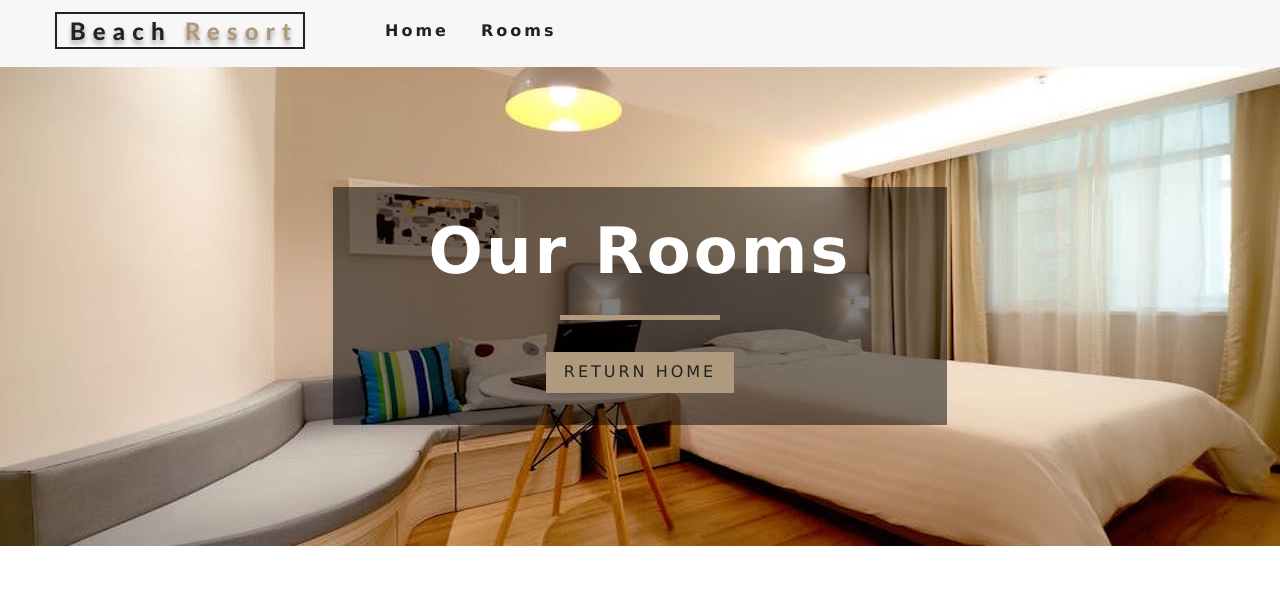
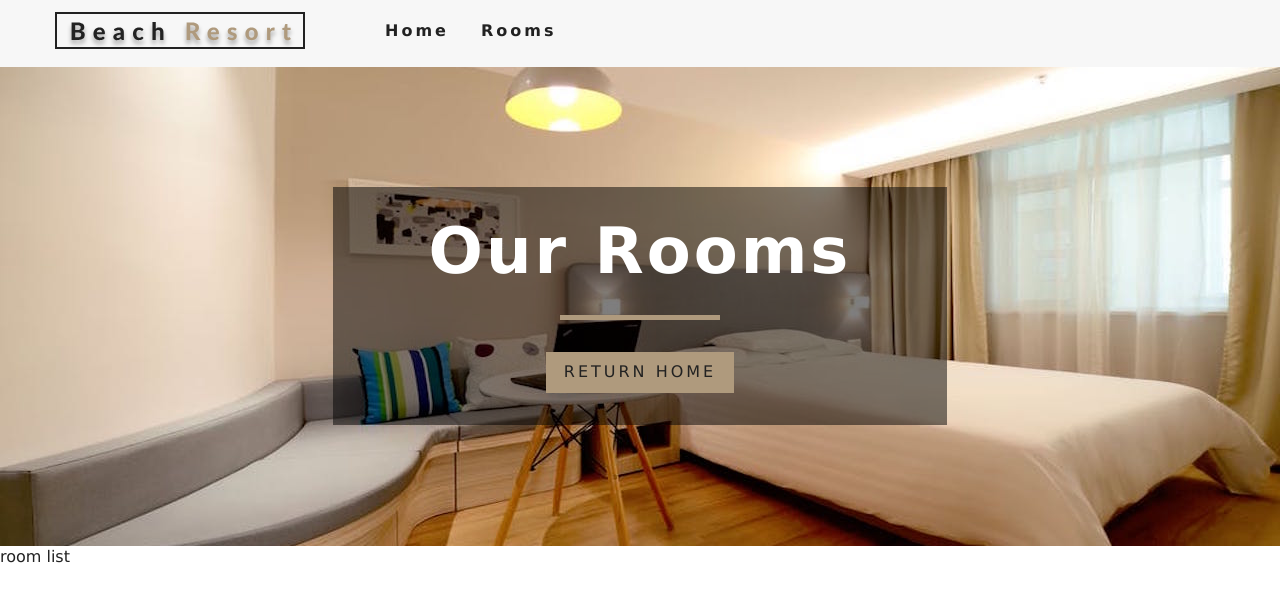
Before and after one commit to krezchikov42/beach-resort-react, a React (Create React App) app: page /rooms in a window 1280 px wide. Shown: the top 602 px of the page. Built offline with nearby package versions, Linux system fonts and the light colour scheme.

Commit message:
adding begginer rooms

```diff
--- /dev/null
+++ b/src/components/RoomFilter.js
@@ -0,0 +1,9 @@
+import React from 'react'
+
+export default function RoomFilter() {
+    return (
+        <div>
+
+        </div>
+    )
+}
--- /dev/null
+++ b/src/components/RoomList.js
@@ -0,0 +1,9 @@
+import React from 'react'
+
+export default function RoomList() {
+    return (
+        <div>
+            room list
+        </div>
+    )
+}
--- /dev/null
+++ b/src/components/RoomsContainer.js
@@ -0,0 +1,17 @@
+import React from 'react'
+import { RoomConsumer } from '../context'
+import Loading from './Loading'
+import RoomFilter from './RoomFilter'
+import RoomList from './RoomList'
+
+export default function RoomsContainer() {
+    return (
+        <RoomConsumer>{value => {
+            const {loading,sortedRooms,rooms} = value
+            return <div>
+                <RoomFilter rooms/>
+                <RoomList rooms={sortedRooms}/>
+            </div>
+        }}</RoomConsumer>
+    )
+}
--- a/src/pages/Rooms.js
+++ b/src/pages/Rooms.js
@@ -2,9 +2,11 @@
 import Hero from '../components/Hero'
 import Banner from '../components/Banner'
 import { Link } from 'react-router-dom'
+import RoomsContainer from '../components/RoomsContainer'
 
 const Rooms = () => {
     return (
+        <>
         <Hero hero="roomsHero">
             <Banner title="Our Rooms">
                 <Link to="/" className="btn-primary">
@@ -12,6 +14,8 @@
                 </Link>
             </Banner>
         </Hero>
+        <RoomsContainer />
+        </>
     )
 }
 
```
